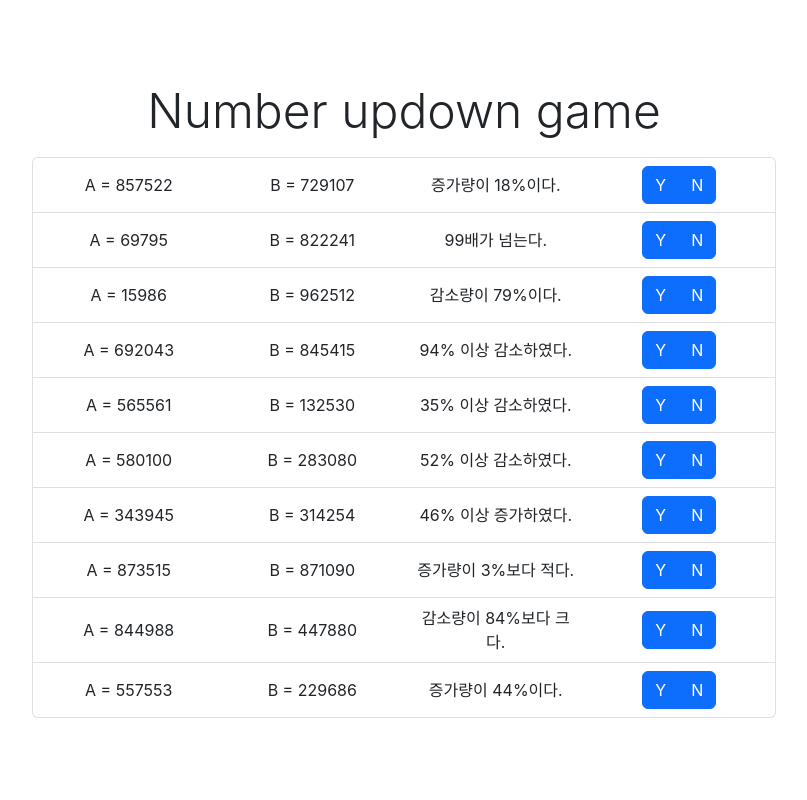
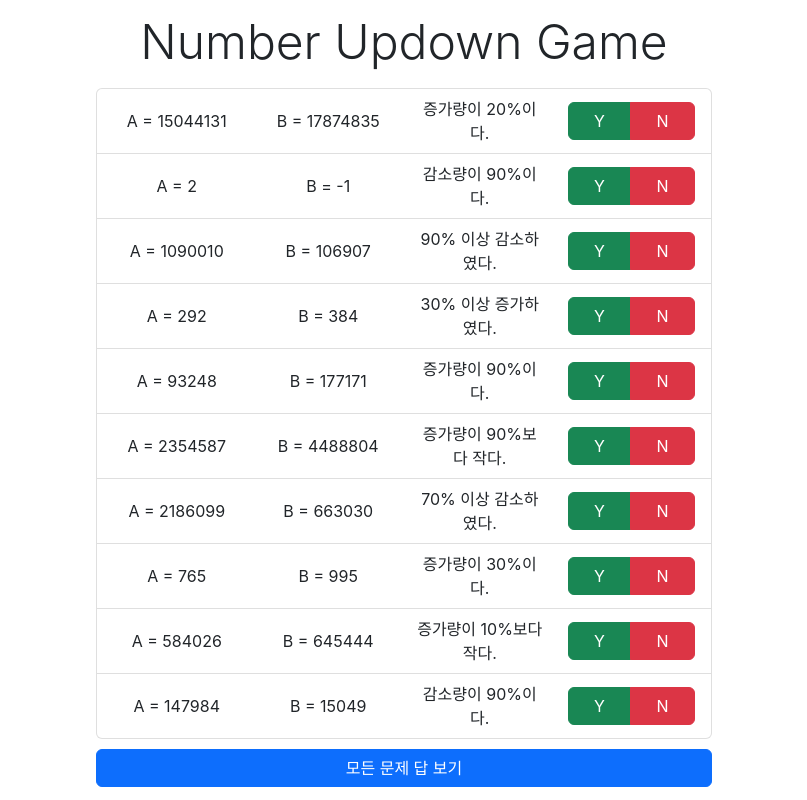
Before and after one commit to minty99/number-updown-test, a React (Create React App) app: page / in a window 1280 px wide. Shown: the whole page, without its empty margins (236-1043 px from the left). Built offline with nearby package versions, Linux system fonts and the light colour scheme.

Commit message:
Implemented normal problems

```diff
--- a/src/App.tsx
+++ b/src/App.tsx
@@ -1,80 +1,88 @@
+import React from 'react';
 import { Fragment } from 'react';
 import { Container, Button, Row, Col, ListGroupItem, ListGroup, ButtonGroup } from 'react-bootstrap';
 import './App.css';
+import { Problem, genProblem } from './problems';
 
-type ProblemType = {
-  statement: (n: number) => string,
-  answer: (a: number, b: number, n: number) => boolean,
-}
-const Increase: ProblemType = { statement: (n: number) => `${n}% 이상 증가하였다.`, answer: (a, b, n) => ((b / a) >= (1 + n / 100)) }
-const Decrease: ProblemType = { statement: (n: number) => `${n}% 이상 감소하였다.`, answer: (a, b, n) => ((b / a) <= (1 - n / 100)) }
-const Over: ProblemType = { statement: (n: number) => `${n}배가 넘는다.`, answer: (a, b, n) => ((b / a) >= n) }
-const IncreaseEqual: ProblemType = { statement: (n: number) => `증가량이 ${n}%이다.`, answer: (a, b, n) => true } // TODO answer checker
-const DecreaseEqual: ProblemType = { statement: (n: number) => `감소량이 ${n}%이다.`, answer: (a, b, n) => true } // TODO answer checker
-const IncreaseLess: ProblemType = { statement: (n: number) => `증가량이 ${n}%보다 적다.`, answer: (a, b, n) => true } // TODO answer checker
-const DecreaseMore: ProblemType = { statement: (n: number) => `감소량이 ${n}%보다 크다.`, answer: (a, b, n) => true } // TODO answer checker
+const LIGHT_GREEN: string = "#90EE90"
+const LIGHT_RED: string = "#EE9090"
+const WHITE: string = "#FFFFFF"
 
-const ProblemTypes: ProblemType[] = [
-  Increase,
-  Decrease,
-  Over,
-  IncreaseEqual,
-  DecreaseEqual,
-  IncreaseLess,
-  DecreaseMore,
-]
+type ProblemRowProps = { problem: Problem, index: number, showAnswer: boolean }
+type ProblemRowState = { solved: boolean, selected: boolean }
 
-interface Problem {
-  a: number,
-  b: number,
-  statement: string,
-  answer: boolean,
+class ProblemRow extends React.Component<ProblemRowProps, ProblemRowState> {
+  constructor(props: ProblemRowProps) {
+    super(props);
+    this.state = {
+      solved: false,
+      selected: true
+    }
+  }
+
+  bgColor() {
+    if (!this.state.solved) return WHITE
+    else if (this.props.problem.answer === this.state.selected) return LIGHT_GREEN
+    else return LIGHT_RED
+  }
+
+  render() {
+    let a = this.props.problem.a
+    let b = this.props.problem.b
+    let statement = this.props.problem.statement
+    let finished = this.state.solved || this.props.showAnswer
+    let reason = this.props.problem.reason
+    return (
+      <ListGroupItem style={{ backgroundColor: this.bgColor() }}>
+        <Row className="text-center align-items-center">
+          <Col xs={3}><p style={{ margin: 0 }}>A = {a}</p></Col>
+          <Col xs={3}><p style={{ margin: 0 }}>B = {b}</p></Col>
+          <Col xs={3}><p style={{ margin: 0 }}>{statement}</p></Col>
+          <Col xs={3}>
+            <ButtonGroup style={{ display: (!finished) ? "flex" : "none" }}>
+              <Button variant="success" onClick={_ => this.setState({ solved: true, selected: true })}>Y</Button>
+              <Button variant="danger" onClick={_ => this.setState({ solved: true, selected: false })}>N</Button>
+            </ButtonGroup>
+            <Button disabled={true} style={{ width: "100%", display: (finished) ? "block" : "none" }}>정답: {this.props.problem.answer ? "Y" : "N"} ({reason})</Button>
+          </Col>
+        </Row>
+      </ListGroupItem>
+    )
+  }
 }
 
-function getProblem(): Problem {
-  let a: number = Math.round(Math.random() * 1000000)
-  let b: number = Math.round(Math.random() * 1000000)
-  let n: number = Math.round(Math.random() * 100)
-  let problem: ProblemType = ProblemTypes[Math.floor(Math.random() * ProblemTypes.length)]
-  let statement: string = problem.statement(n)
-  let answer = problem.answer(a, b, n)
-  return { a: a, b: b, statement: statement, answer: answer }
-}
+type ProblemListProps = { n: number }
+type ProblemListState = { showAnswer: boolean, problems: Problem[] }
 
-function getProblems(n: number): Problem[] {
-  let problems: Problem[] = Array.from(Array(n).keys()).map(_ => getProblem())
-  return problems
-}
+class ProblemList extends React.Component<ProblemListProps, ProblemListState> {
+  constructor(props: ProblemListProps) {
+    super(props);
+    this.state = {
+      showAnswer: false,
+      problems: Array.from(Array(this.props.n).keys()).map(genProblem)
+    }
+  }
 
-function problemToJSX(p: Problem, idx: number): JSX.Element {
-  // TODO save background color as a state
-  return (
-    <Row className="text-center align-items-center" key={idx.toString()}>
-      <Col xs={3}><p style={{ margin: 0 }}>A = {p.a}</p></Col>
-      <Col xs={3}><p style={{ margin: 0 }}>B = {p.b}</p></Col>
-      <Col xs={3}><p style={{ margin: 0 }}>{p.statement}</p></Col>
-      <Col>
-        <ButtonGroup>
-          <Button variant="primary" onClick={_ => console.log(p.answer === true)}>Y</Button>
-          <Button variant="primary" onClick={_ => console.log(p.answer === false)}>N</Button>
-        </ButtonGroup>
-      </Col>
-    </Row>
-  )
+  render() {
+    return (
+      <Fragment>
+        <ListGroup>
+          {this.state.problems.map((p, idx) => <ProblemRow problem={p} index={idx} showAnswer={this.state.showAnswer} />)}
+        </ListGroup>
+        <Button variant="primary" onClick={_ => this.setState({ showAnswer: true })}>모든 문제 답 보기</Button>
+      </Fragment>
+    )
+  }
 }
 
 function App() {
-  let problems: JSX.Element[] = getProblems(10).map((p, idx) => <ListGroupItem>{problemToJSX(p, idx)}</ListGroupItem>)
-
   return (
     <Fragment>
-      <Container style={{ width: "60vw", height: "100vh", flex: "1 0 0", display: "flex", flexDirection: "column", justifyContent: "center", overflow: "auto", gap: 10 }}>
+      <Container style={{ width: "50vw", height: "100vh", flex: "1 0 0", display: "flex", flexDirection: "column", justifyContent: "center", overflow: "auto", gap: 10 }}>
         <h5 className="display-5" style={{ textAlign: "center" }}>
-          Number updown game
+          Number Updown Game
         </h5>
-        <ListGroup>
-          {problems}
-        </ListGroup>
+        <ProblemList n={10} />
       </Container>
     </Fragment>
   );
--- /dev/null
+++ b/src/problems.tsx
@@ -0,0 +1,297 @@
+import { randBool, randFloat, randInt } from "./utils"
+
+export interface Problem {
+    a: number
+    b: number
+    statement: string
+    answer: boolean
+    reason: string
+}
+
+class IncreaseMore implements Problem {
+    a: number
+    b: number
+    statement: string
+    answer: boolean
+    reason: string
+
+    constructor() {
+        this.answer = Math.random() >= 0.5
+        let n = Math.ceil(randInt(1, 10)) * 10 // 10, 20, ..., 90
+        this.a = Math.round(Math.pow(10, randFloat(0, 8)))
+        let threshold = this.a * (1 + (n / 100))
+        if (this.answer === true) {
+            let left = threshold * (1 + 0.001)
+            let right = threshold * (1 + 0.02)
+            this.b = randInt(left, right)
+        }
+        else {
+            let left = threshold * (1 - 0.02)
+            let right = threshold * (1 - 0.001)
+            this.b = randInt(left, right)
+            if (this.b === threshold) this.b--
+        }
+        this.statement = `${n}% 이상 증가하였다.`
+        this.reason = ((this.b / this.a - 1.0) * 100).toFixed(3) + "%"
+    }
+
+    static get() {
+        return new IncreaseMore()
+    }
+}
+
+class DecreaseMore implements Problem {
+    a: number
+    b: number
+    statement: string
+    answer: boolean
+    reason: string
+
+    constructor() {
+        this.answer = Math.random() >= 0.5
+        let n = randInt(1, 10) * 10 // 10, 20, ..., 90
+        this.a = Math.round(Math.pow(10, randFloat(0, 8)))
+        let threshold = this.a * (1 - (n / 100))
+        if (this.answer === true) {
+            let left = threshold * (1 - 0.02)
+            let right = threshold * (1 - 0.001)
+            this.b = randInt(left, right)
+        }
+        else {
+            let left = threshold * (1 + 0.001)
+            let right = threshold * (1 + 0.02)
+            this.b = randInt(left, right)
+            if (this.b === threshold) this.b++
+        }
+        this.statement = `${n}% 이상 감소하였다.`
+        this.reason = ((1.0 - this.b / this.a) * 100).toFixed(3) + "%"
+    }
+
+    static get() {
+        return new DecreaseMore()
+    }
+}
+
+class IncreaseLess implements Problem {
+    a: number
+    b: number
+    statement: string
+    answer: boolean
+    reason: string
+
+    constructor() {
+        this.answer = Math.random() >= 0.5
+        let n = Math.ceil(randInt(1, 10)) * 10 // 10, 20, ..., 90
+        this.a = Math.round(Math.pow(10, randFloat(0, 8)))
+        let threshold = this.a * (1 + (n / 100))
+        if (this.answer === true) {
+            let left = threshold * (1 - 0.02)
+            let right = threshold * (1 - 0.001)
+            this.b = randInt(left, right)
+            if (this.b === threshold) this.b--
+        }
+        else {
+            let left = threshold * (1 + 0.001)
+            let right = threshold * (1 + 0.02)
+            this.b = randInt(left, right)
+        }
+        this.statement = `증가량이 ${n}%보다 작다.`
+        this.reason = ((this.b / this.a - 1.0) * 100).toFixed(3) + "%"
+    }
+
+    static get() {
+        return new IncreaseLess()
+    }
+}
+
+class DecreaseLess implements Problem {
+    a: number
+    b: number
+    statement: string
+    answer: boolean
+    reason: string
+
+    constructor() {
+        this.answer = Math.random() >= 0.5
+        let n = randInt(1, 10) * 10 // 10, 20, ..., 90
+        this.a = Math.round(Math.pow(10, randFloat(0, 8)))
+        let threshold = this.a * (1 - (n / 100))
+        if (this.answer === true) {
+            let left = threshold * (1 + 0.001)
+            let right = threshold * (1 + 0.02)
+            this.b = randInt(left, right)
+            if (this.b === threshold) this.b++
+        }
+        else {
+            let left = threshold * (1 - 0.02)
+            let right = threshold * (1 - 0.001)
+            this.b = randInt(left, right)
+        }
+        this.statement = `감소량이 ${n}%보다 작다.`
+        this.reason = ((1.0 - this.b / this.a) * 100).toFixed(3) + "%"
+    }
+
+    static get() {
+        return new DecreaseLess()
+    }
+}
+
+class MultipleMore implements Problem {
+    a: number
+    b: number
+    statement: string
+    answer: boolean
+    reason: string
+
+    constructor() {
+        this.answer = Math.random() >= 0.5
+        let n = randInt(2, 10) // 2, 3, ..., 9
+        this.a = Math.round(Math.pow(10, randFloat(0, 8)))
+        let threshold = this.a * n
+        if (this.answer === true) {
+            let left = threshold * (1 + 0.001)
+            let right = threshold * (1 + 0.03)
+            this.b = randInt(left, right)
+            if (this.b == threshold) this.b++
+        }
+        else {
+            let left = threshold * (1 - 0.03)
+            let right = threshold * (1 - 0.001)
+            this.b = randInt(left, right)
+        }
+        this.statement = `${n}배가 넘는다.`
+        this.reason = (this.b / this.a).toFixed(3) + "배"
+    }
+
+    static get() {
+        return new MultipleMore()
+    }
+}
+
+class IncreaseEqual implements Problem {
+    a: number
+    b: number
+    statement: string
+    answer: boolean
+    reason: string
+
+    constructor() {
+        this.answer = Math.random() >= 0.5
+        let n = Math.ceil(randInt(1, 10)) * 10 // 10, 20, ..., 90
+        this.a = Math.round(Math.pow(10, randFloat(0, 8)))
+        let threshold = this.a * (1 + (n / 100))
+        if (this.answer === true) {
+            this.b = Math.round(threshold)
+        }
+        else {
+            if (randBool()) {
+                let left = threshold * (1 + 0.001)
+                let right = threshold * (1 + 0.03)
+                this.b = randInt(left, right)
+                if (this.b == Math.round(threshold)) this.b++
+            }
+            else {
+                let left = threshold * (1 - 0.001)
+                let right = threshold * (1 - 0.03)
+                this.b = randInt(left, right)
+                if (this.b == Math.round(threshold)) this.b--
+            }
+        }
+        this.statement = `증가량이 ${n}%이다.`
+        this.reason = ((this.b / this.a - 1.0) * 100).toFixed(3) + "%"
+    }
+
+    static get() {
+        return new IncreaseEqual()
+    }
+}
+
+class DecreaseEqual implements Problem {
+    a: number
+    b: number
+    statement: string
+    answer: boolean
+    reason: string
+
+    constructor() {
+        this.answer = Math.random() >= 0.5
+        let n = Math.ceil(randInt(1, 10)) * 10 // 10, 20, ..., 90
+        this.a = Math.round(Math.pow(10, randFloat(0, 8)))
+        let threshold = this.a * (1 - (n / 100))
+        if (this.answer === true) {
+            this.b = Math.round(threshold)
+        }
+        else {
+            if (randBool()) {
+                let left = threshold * (1 + 0.001)
+                let right = threshold * (1 + 0.03)
+                this.b = randInt(left, right)
+                if (this.b == Math.round(threshold)) this.b++
+            }
+            else {
+                let left = threshold * (1 - 0.001)
+                let right = threshold * (1 - 0.03)
+                this.b = randInt(left, right)
+                if (this.b == Math.round(threshold)) this.b--
+            }
+        }
+        this.statement = `감소량이 ${n}%이다.`
+        this.reason = ((1.0 - this.b / this.a) * 100).toFixed(3) + "%"
+    }
+
+    static get() {
+        return new DecreaseEqual()
+    }
+}
+
+class FractionLarge implements Problem {
+    a: number
+    b: number
+    statement: string
+    answer: boolean
+    reason: string
+
+    constructor() {
+        this.answer = Math.random() >= 0.5
+        let n = Math.ceil(randInt(1, 10)) * 10 // 10, 20, ..., 90
+        this.a = Math.round(Math.pow(10, randFloat(0, 8)))
+        let threshold = this.a * (1 - (n / 100))
+        if (this.answer === true) {
+            this.b = Math.round(threshold)
+        }
+        else {
+            if (randBool()) {
+                let left = threshold * (1 + 0.001)
+                let right = threshold * (1 + 0.03)
+                this.b = randInt(left, right)
+                if (this.b == Math.round(threshold)) this.b++
+            }
+            else {
+                let left = threshold * (1 - 0.001)
+                let right = threshold * (1 - 0.03)
+                this.b = randInt(left, right)
+                if (this.b == Math.round(threshold)) this.b--
+            }
+        }
+        this.statement = `감소량이 ${n}%이다.`
+        this.reason = ((1.0 - this.b / this.a) * 100).toFixed(3) + "%"
+    }
+
+    static get() {
+        return new DecreaseEqual()
+    }
+}
+
+
+export function genProblem(): Problem {
+    const gen: (() => Problem)[] = [
+        IncreaseMore.get,
+        DecreaseMore.get,
+        IncreaseLess.get,
+        DecreaseLess.get,
+        IncreaseEqual.get,
+        DecreaseEqual.get,
+        MultipleMore.get,
+    ]
+    return gen[randInt(0, gen.length)]()
+}
--- /dev/null
+++ b/src/utils.tsx
@@ -0,0 +1,14 @@
+// Generate random float in [left, right)
+export function randFloat(left: number, right: number): number {
+    return Math.random() * (right - left) + left
+}
+
+// Generate random integer in [left, right)
+export function randInt(left: number, right: number): number {
+    return Math.floor(randFloat(left, right))
+}
+
+// Generate random boolean
+export function randBool(): boolean {
+    return !!randInt(0, 2)
+}
```
